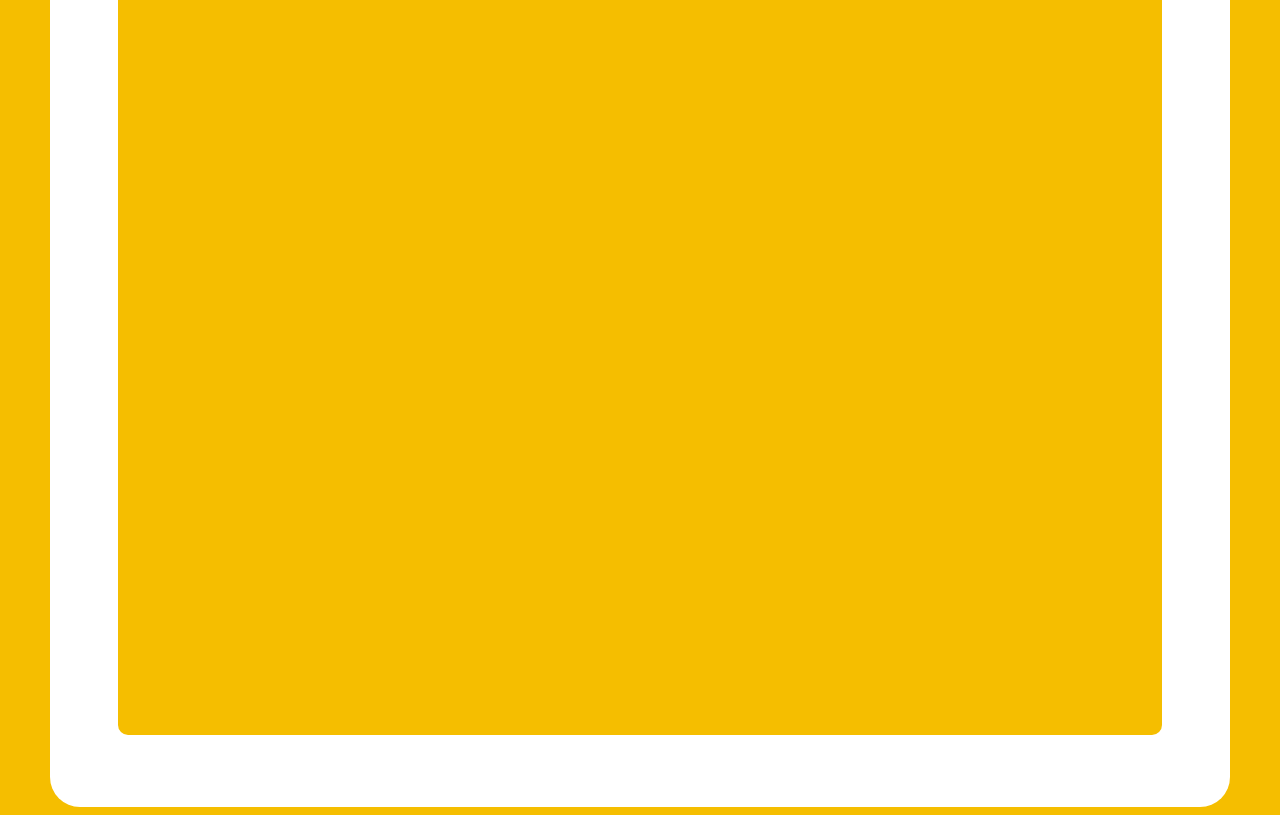
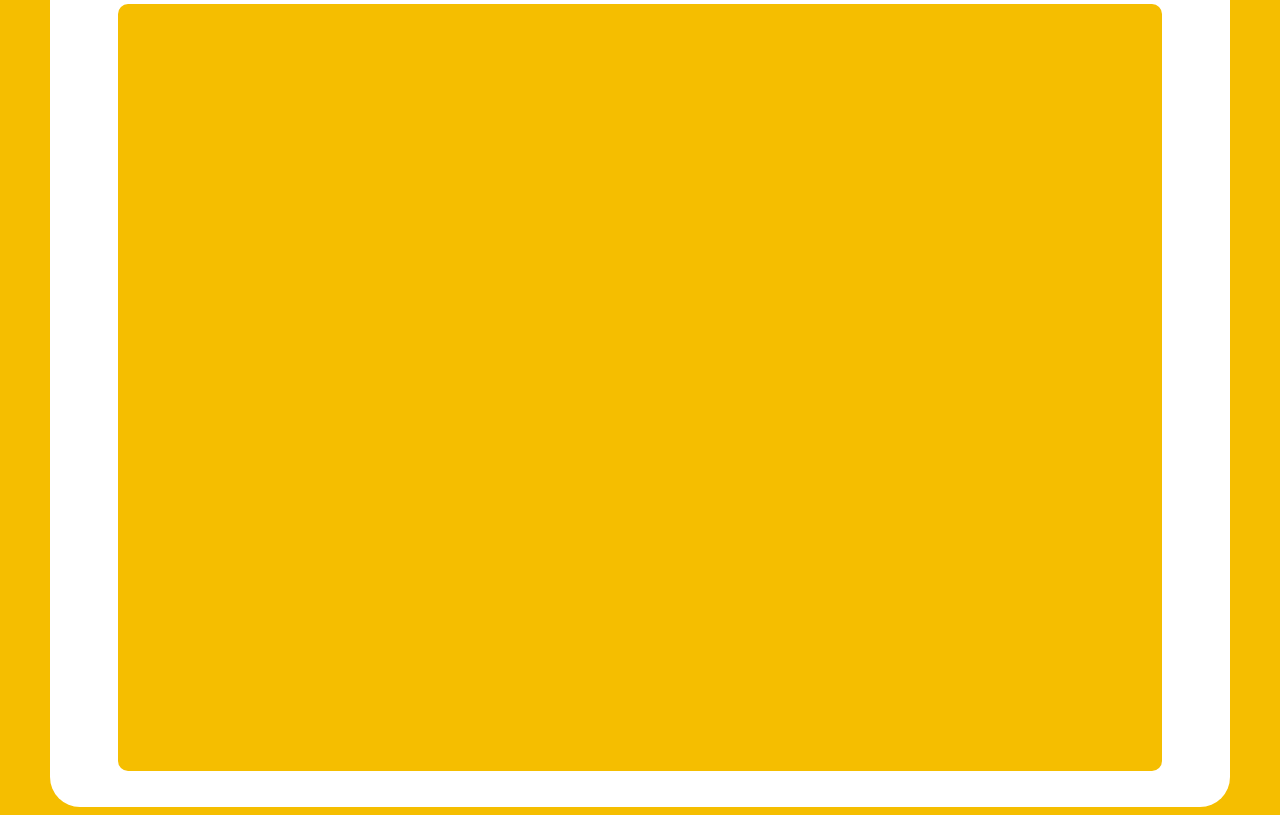
Before and after one commit to Hyemin-12/join-me, a plain HTML site: page project/createProject.html in a window 1280 px wide. Shown: the part 129-944 px from the top of the page. Drawn offline with Linux system fonts and the light colour scheme.

Commit message:
popup창 가운데로

```diff
--- a/project/css/createProject.css
+++ b/project/css/createProject.css
@@ -9,9 +9,10 @@ main .page{
     height: 839px;
     background-color: #FFFFFF;
     border-radius: 30px;
+    display: flex;
     margin: auto;
 }
-main .popup{
+.popup{
     width: 1044px;
     height: 767px;
     border-radius: 10px;
```
